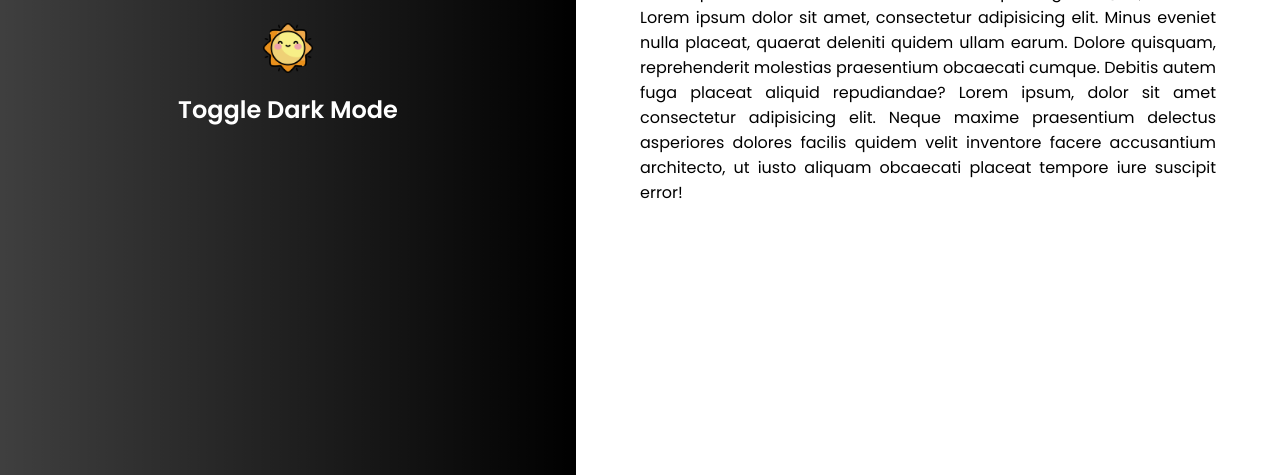
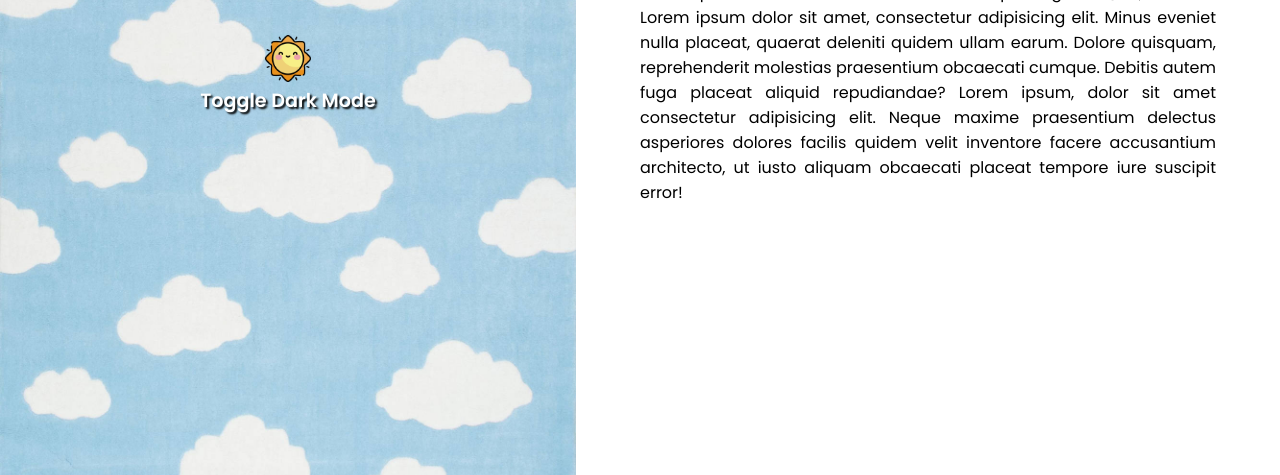
Before and after one commit to MateoCourmont/Stack_basis_training, a plain HTML site: page Theme_Switch/index.html in a window 1280 px wide. Shown: the part 325-800 px from the top of the page. Drawn offline with Linux system fonts and the light colour scheme.

Commit message:
commit - Theme Switch - cosmetic changes

```diff
--- a/Theme_Switch/script.js
+++ b/Theme_Switch/script.js
@@ -8,11 +8,11 @@ document.getElementById("themeToggle").addEventListener("click", function() {
     var statusText = document.getElementById("statusText");
 
     if (right.classList.contains("dark-mode")) {
-        themeIcon.src = "img/soleil.png";
+        themeIcon.src = "img/lune.png";
         themeIcon.alt = "Mode Sombre";
         statusText.textContent = "Toggle Light Mode";
     } else {
-        themeIcon.src = "img/lune.png";
+        themeIcon.src = "img/soleil.png";
         themeIcon.alt = "Mode Clair";
         statusText.textContent = "Toggle Dark Mode";
     }
--- a/Theme_Switch/style.css
+++ b/Theme_Switch/style.css
@@ -16,25 +16,29 @@ main {
   display: flex;
   flex-direction: column;
   flex: 1;
-  background: linear-gradient(to right, #000000c0, #000000);
+  background: url("img/clouds_bg.jpg");
+  background-size: cover;
+  background-position: center;
+  background-repeat: no-repeat;
   justify-content: center;
   align-items: center;
-  gap: 1em;
+  gap: 0.1em;
 }
 
 #left-div p {
-  color: white;
-  font-size: 1.5rem;
+  color: #ffffff;
+  font-size: 1.2rem;
   font-weight: 600;
   font-family: Poppins, sans-serif;
+  text-shadow: #000000 2px 2px 2px;
+}
+
+#left-div.dark-mode {
+  background: url("img/stars_bg.webp");
 }
 
 #left-div.dark-mode p {
-  color: black;
-}
-
-#left-div.dark-mode {
-  background: linear-gradient(to right, #c5c5c5d4, #ffffff);
+  text-shadow: #fcf2d0 2px 2px 2px;
 }
 
 #right-div {
@@ -66,8 +70,8 @@ main {
 }
 
 #themeIcon {
-  height: 50px;
-  width: 50px;
+  height: 3.5em;
+  width: 3.5em;
   transition: transform 0.2s ease-in-out, opacity 0.2s ease-in-out;
 }
 
```
Also changed, not shown: Theme_Switch/img/clouds_bg.jpg (added), Theme_Switch/img/stars_bg.webp (added).
